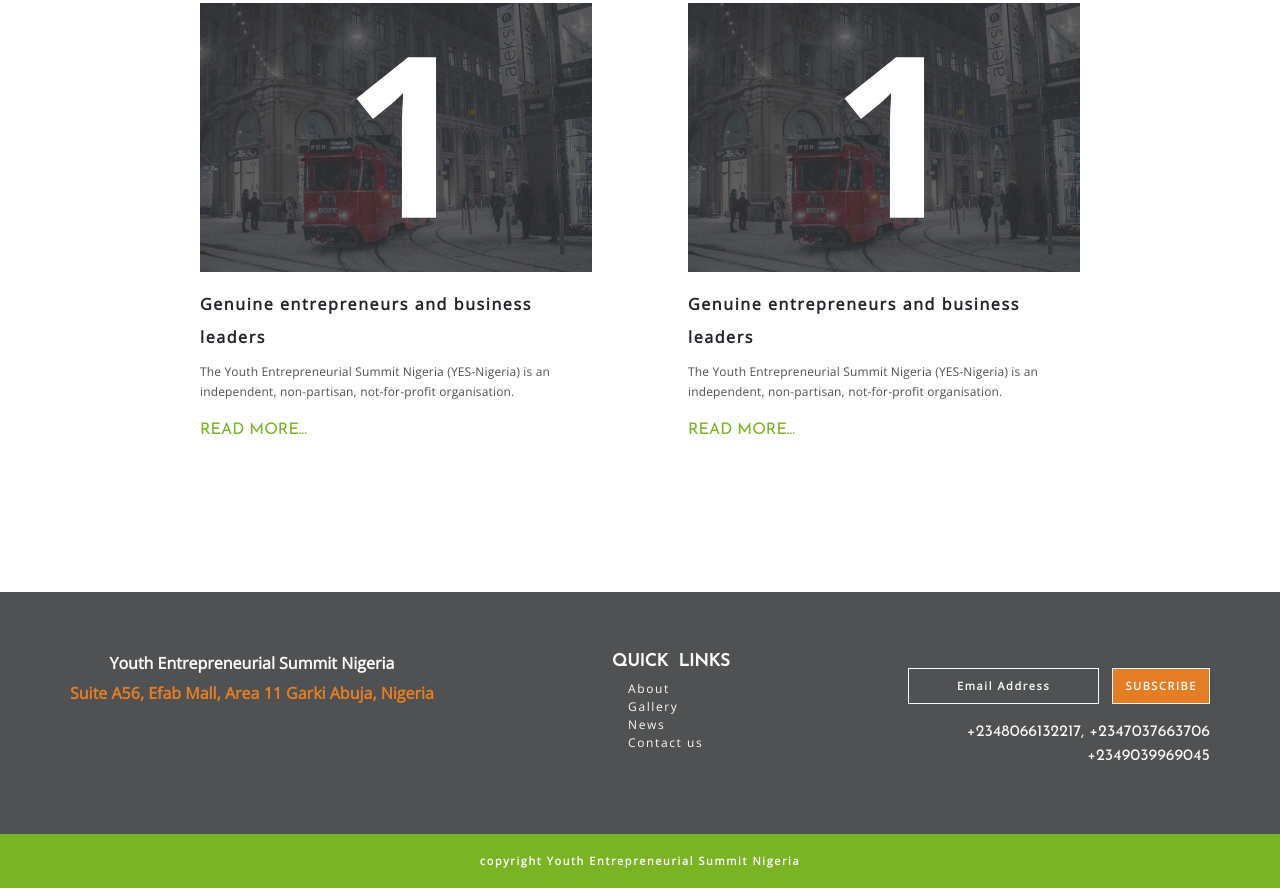
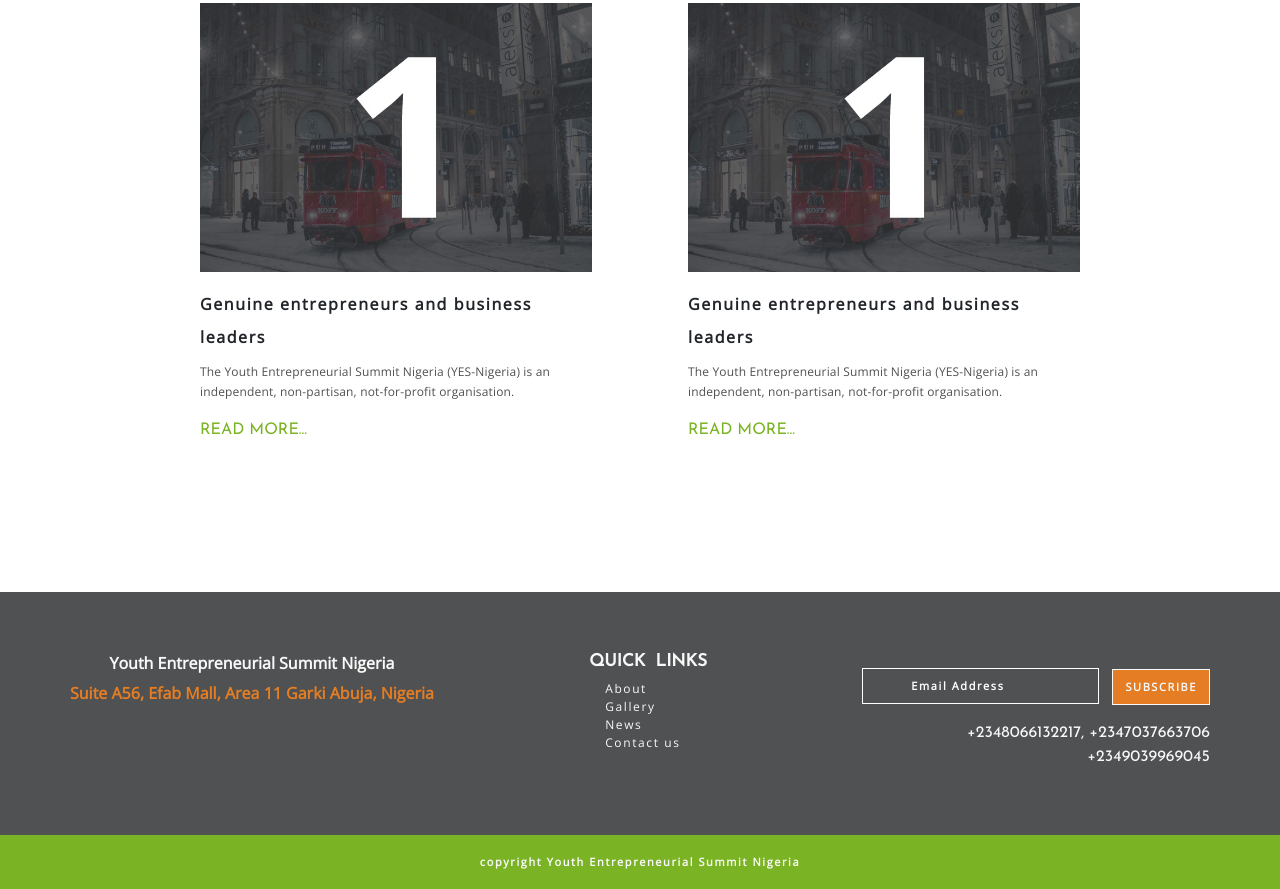
Before and after one commit to davidobodo/yesNigeria, a website: page index.html in a window 1280 px wide. Shown: the part 2637-3526 px from the top of the page. Drawn offline with nearby package versions, Linux system fonts and the light colour scheme.

Commit message:
converted email address button to input

```diff
--- a/figma.css
+++ b/figma.css
@@ -229,7 +229,7 @@ footer{
     font-style: normal;
 }
 
-#contact_info button{
+#contact_info button, #contact_info input{
 	font-family: 'Open Sans', sans-serif;
     font-weight: 600;
     font-size: 11px;
@@ -237,7 +237,17 @@ footer{
     letter-spacing: 0.1rem;
 }
 
-#contact_info button+button{
+#contact_info input{
+	background-color:#4F5152;
+	border: 1px solid white;
+    padding: 6px 5px;
+}
+
+ ::placeholder{
+	color:#fff;
+}
+
+#contact_info input+button{
 	background-color: #E47D23;
 }
 
--- a/index.html
+++ b/index.html
@@ -155,7 +155,7 @@
 
 					</div>
 					<div class="my-3">
-						<button type="button" class="btn btn-outline-light rounded-0 px-5 mr-2">Email Address</button>
+						<input type="email" placeholder="Email Address" class=" px-5 mr-2" />
 						<button type="button" class="btn btn-outline-light rounded-0">SUBSCRIBE</button>
 					</div>
 					<div class="text-right">
```
